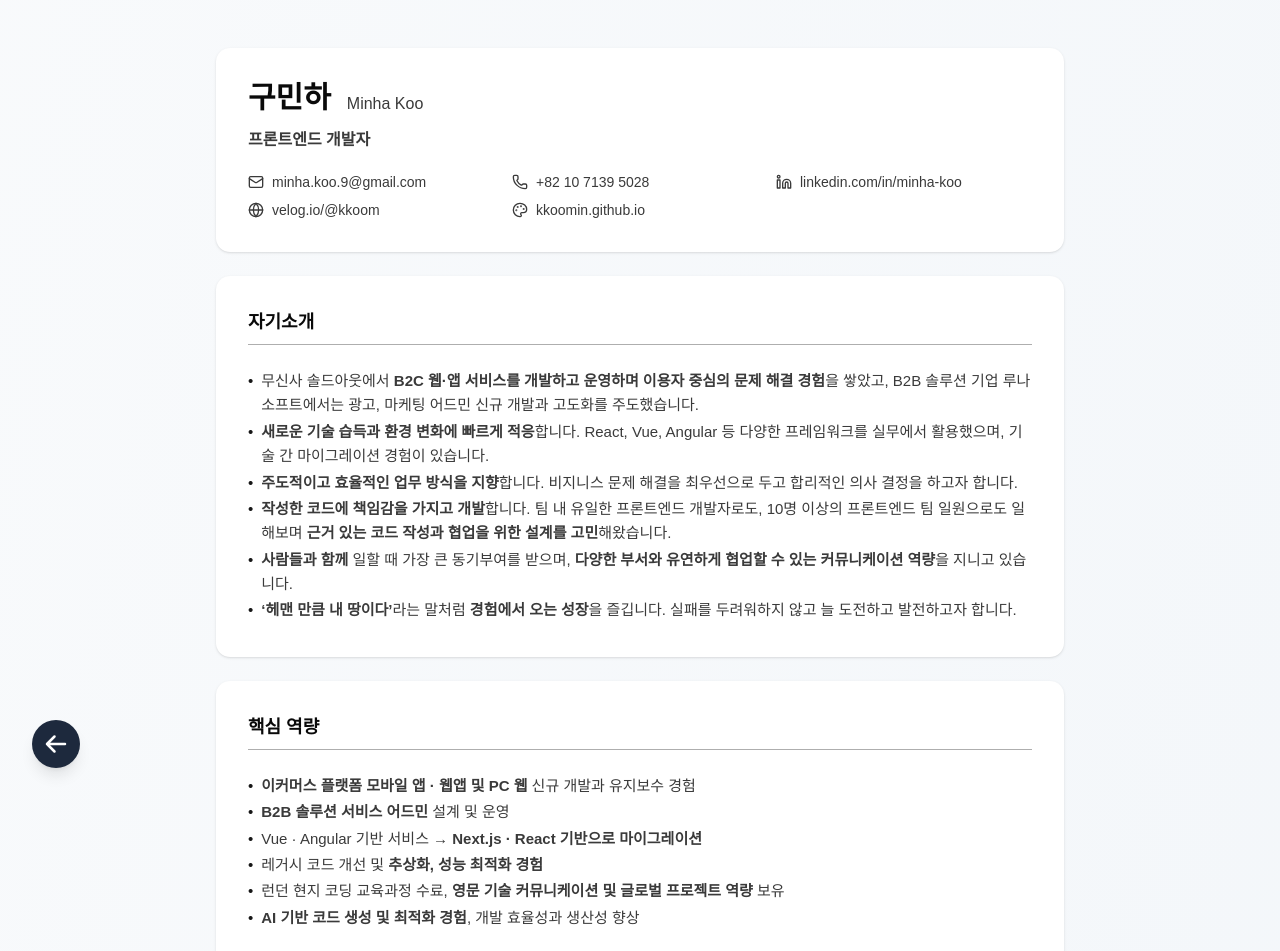
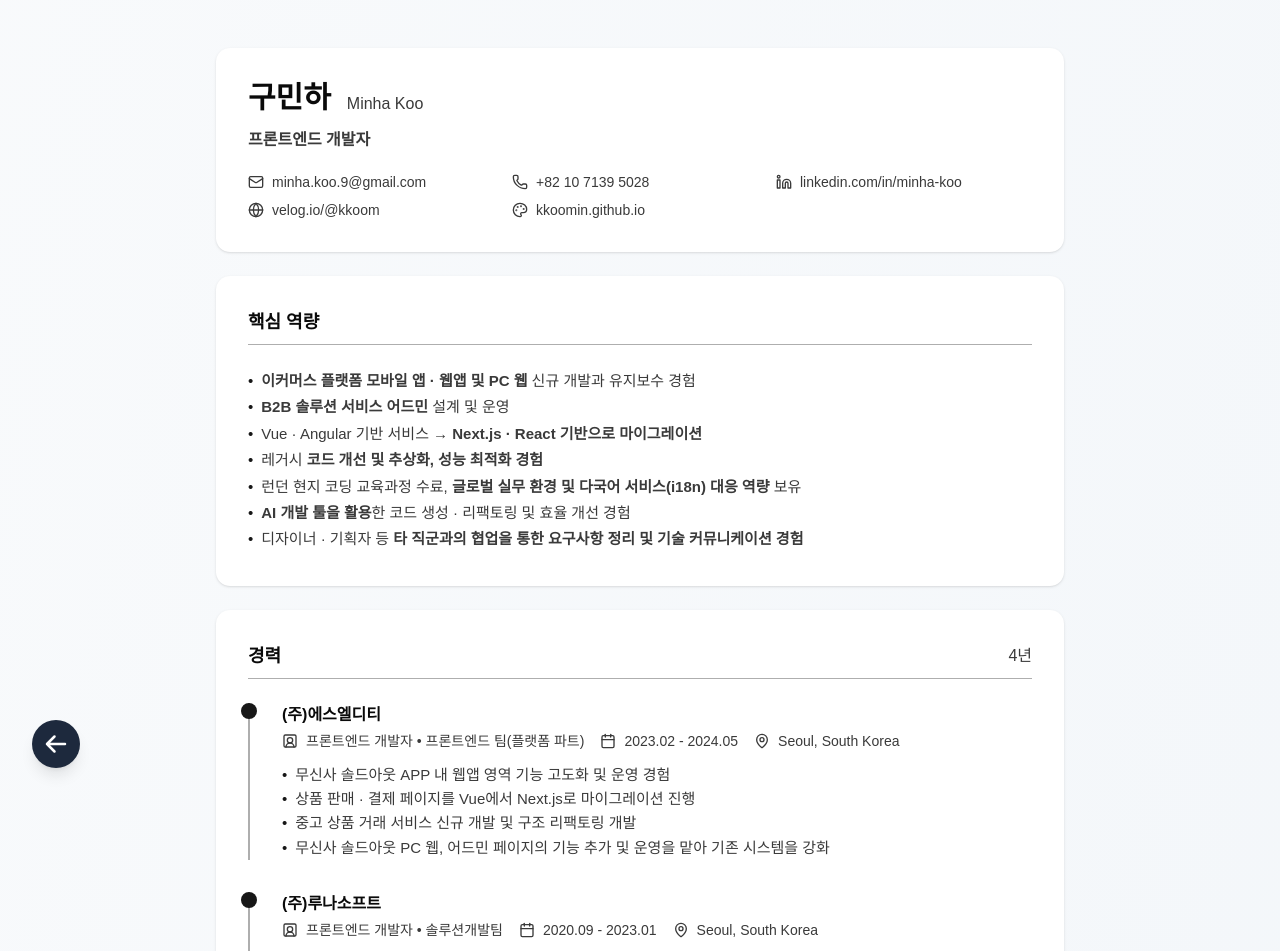
Before and after one commit to kkoomin/kkoomin.github.io, a Next.js app: page /resume in a window 1280 px wide. Shown: the top 951 px of the page. Built offline with nearby package versions, Linux system fonts and the light colour scheme.

Commit message:
feat: 이력서 데이터 및 소개 위치 수정

```diff
--- a/app/data/resumeData.ts
+++ b/app/data/resumeData.ts
@@ -14,7 +14,7 @@ export const resumeData: ResumeData = {
     linkedin_en: "www.linkedin.com/in/minha-koo/?locale=en_US",
   },
   introduction: [
-    "무신사 솔드아웃에서 **B2C 웹·앱 서비스를 개발하고 운영하며 이용자 중심의 문제 해결 경험**을 쌓았고, B2B 솔루션 기업 루나소프트에서는 광고, 마케팅 어드민 신규 개발과 고도화를 주도했습니다.",
+    "무신사 솔드아웃에서 **B2C 웹 · 앱 서비스를 개발하고 운영하며 이용자 중심의 문제 해결 경험**을 쌓았고, B2B 솔루션 기업 루나소프트에서는 광고, 마케팅 어드민 신규 개발과 고도화를 주도했습니다.",
     "**새로운 기술 습득과 환경 변화에 빠르게 적응**합니다. React, Vue, Angular 등 다양한 프레임워크를 실무에서 활용했으며, 기술 간 마이그레이션 경험이 있습니다.",
     "**주도적이고 효율적인 업무 방식을 지향**합니다. 비지니스 문제 해결을 최우선으로 두고 합리적인 의사 결정을 하고자 합니다.",
     "**작성한 코드에 책임감을 가지고 개발**합니다. 팀 내 유일한 프론트엔드 개발자로도, 10명 이상의 프론트엔드 팀 일원으로도 일해보며 **근거 있는 코드 작성과 협업을 위한 설계를 고민**해왔습니다.",
@@ -25,9 +25,10 @@ export const resumeData: ResumeData = {
     "**이커머스 플랫폼 모바일 앱 · 웹앱 및 PC 웹** 신규 개발과 유지보수 경험",
     "**B2B 솔루션 서비스 어드민** 설계 및 운영",
     "Vue · Angular 기반 서비스 → **Next.js · React 기반으로 마이그레이션**",
-    "레거시 코드 개선 및 **추상화, 성능 최적화 경험**",
-    "런던 현지 코딩 교육과정 수료, **영문 기술 커뮤니케이션 및 글로벌 프로젝트 역량** 보유",
-    " **AI 기반 코드 생성 및 최적화 경험**, 개발 효율성과 생산성 향상",
+    "레거시 **코드 개선 및 추상화, 성능 최적화 경험**",
+    "런던 현지 코딩 교육과정 수료, **글로벌 실무 환경 및 다국어 서비스(i18n) 대응 역량** 보유",
+    "**AI 개발 툴을 활용**한 코드 생성 · 리팩토링 및 효율 개선 경험",
+    "디자이너 · 기획자 등 **타 직군과의 협업을 통한 요구사항 정리 및 기술 커뮤니케이션 경험**",
   ],
   skills: [
     {
--- a/app/resume/components/Certification.tsx
+++ b/app/resume/components/Certification.tsx
@@ -5,7 +5,7 @@ export function Certification() {
   const certifications = resumeData.certifications;
   const otherExperiences = resumeData.otherExperiences;
   return (
-    <section className="bg-white rounded-xl shadow-sm p-8 print:mb-2 print:shadow-none print:rounded-none print:p-6">
+    <section className="bg-white rounded-xl shadow-sm p-8 mb-6 print:mb-2 print:shadow-none print:rounded-none print:p-6">
       <h2 className="text-lg mb-6 pb-2 border-b border-border font-bold">
         자격증 및 기타 이력
       </h2>
--- a/app/resume/components/DetailedProjects.tsx
+++ b/app/resume/components/DetailedProjects.tsx
@@ -7,7 +7,7 @@ export function DetailedProjects() {
   return (
     <section className="bg-white rounded-xl shadow-sm p-8 mb-6 print:mb-2 print:shadow-none print:rounded-none print:p-6 print-break-before-page">
       <h2 className="text-lg mb-6 pb-2 border-b border-border font-bold">
-        상세 프로젝트
+        상세 경력 기술서
       </h2>
 
       <div className="space-y-6 print:space-y-4">
--- a/app/resume/components/Skills.tsx
+++ b/app/resume/components/Skills.tsx
@@ -5,7 +5,7 @@ export function Skills() {
   const skillCategories = resumeData.skills;
 
   return (
-    <section className="bg-white rounded-xl shadow-sm p-8 mb-6 print:mb-2 print:shadow-none print:rounded-none print:p-6">
+    <section className="bg-white rounded-xl shadow-sm p-8 mb-6 print:mb-2 print:shadow-none print:rounded-none print:p-6 print-break-before-page">
       <h2 className="text-lg mb-6 pb-2 border-b border-border font-bold">
         기술 스택
       </h2>
--- a/app/resume/page.tsx
+++ b/app/resume/page.tsx
@@ -15,7 +15,6 @@ export default function App() {
       <BackButton />
       <div className="max-w-4xl mx-auto px-6 py-12 print:p-0 print:m-0">
         <Header />
-        <Introduction />
         <Summary />
         <Experience />
         <Skills />
@@ -23,6 +22,9 @@ export default function App() {
         <Education />
         <Certification />
 
+        {/* 자기소개 합본용*/}
+        <Introduction />
+
         {/* 상세 경력 기술서 합본용 */}
         {/* <DetailedProjects /> */}
       </div>
```
Also changed, not shown: 1 other file (tests, documents, lock files or other folders).
